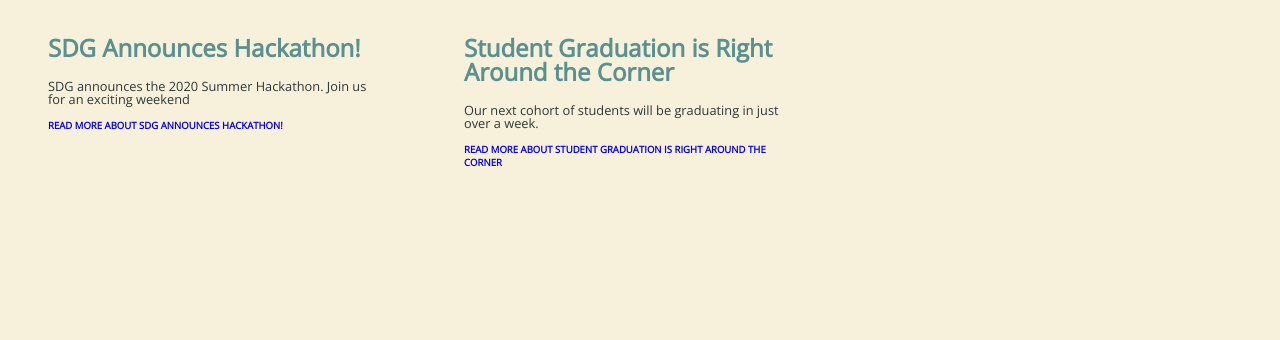
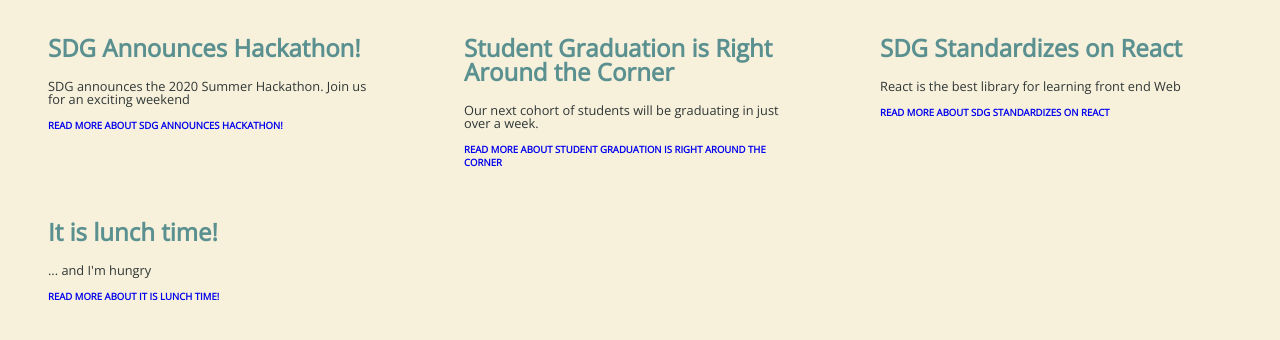
Before and after one commit to suncoast-devs/cohort-18, a React (Create React App) app in the folder intro-to-react/: page / in a window 1280 px wide. Shown: the top 340 px of the page. Built offline with nearby package versions, Linux system fonts and the light colour scheme.

Commit message:
Makes a NewArticle component that is reusable with different title and body

```diff
--- a/intro-to-react/src/App.jsx
+++ b/intro-to-react/src/App.jsx
@@ -6,19 +6,19 @@
     return (
       <div className="all-main-content">
         <main>
-          <NewsArticle />
-          <article className="intro-article">
-            <h2 className="article-title">
-              Student Graduation is Right Around the Corner
-            </h2>
-            <p>
-              Our next cohort of students will be graduating in just over a
-              week.
-            </p>
-            <a className="read-more" href="#here">
-              read more about Student Graduation is Right Around the Corner
-            </a>
-          </article>
+          <NewsArticle
+            title="SDG Announces Hackathon!"
+            body="SDG announces the 2020 Summer Hackathon. Join us for an exciting weekend"
+          />
+          <NewsArticle
+            title="Student Graduation is Right Around the Corner"
+            body="Our next cohort of students will be graduating in just over a week."
+          />
+          <NewsArticle
+            title="SDG Standardizes on React"
+            body="React is the best library for learning front end Web"
+          />
+          <NewsArticle title="It is lunch time!" body="... and I'm hungry" />
         </main>
       </div>
     )
--- a/intro-to-react/src/components/NewsArticle.jsx
+++ b/intro-to-react/src/components/NewsArticle.jsx
@@ -1,16 +1,18 @@
 import React from 'react'
 
 export class NewsArticle extends React.Component {
+  // name = 'Riley'
+
+  // props --- props is an object that React.Component gives us
+  //           that contains an object with all the properties we
+  //           were called with
   render() {
     return (
       <article className="intro-article">
-        <h2 className="article-title">SDG Announces Hackathon!</h2>
-        <p>
-          SDG announces the 2020 Summer Hackathon. Join us for an exciting
-          weekend
-        </p>
+        <h2 className="article-title">{this.props.title}</h2>
+        <p>{this.props.body}</p>
         <a className="read-more" href="#here">
-          read more about SDG Announces Hackathon!
+          read more about {this.props.title}
         </a>
       </article>
     )
```
